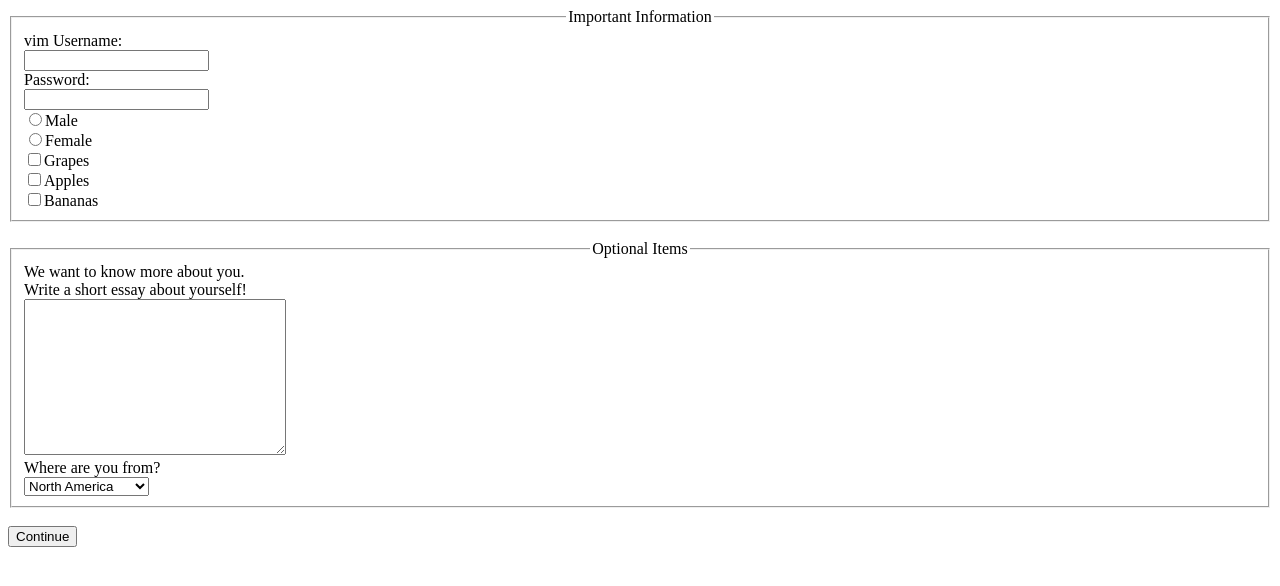
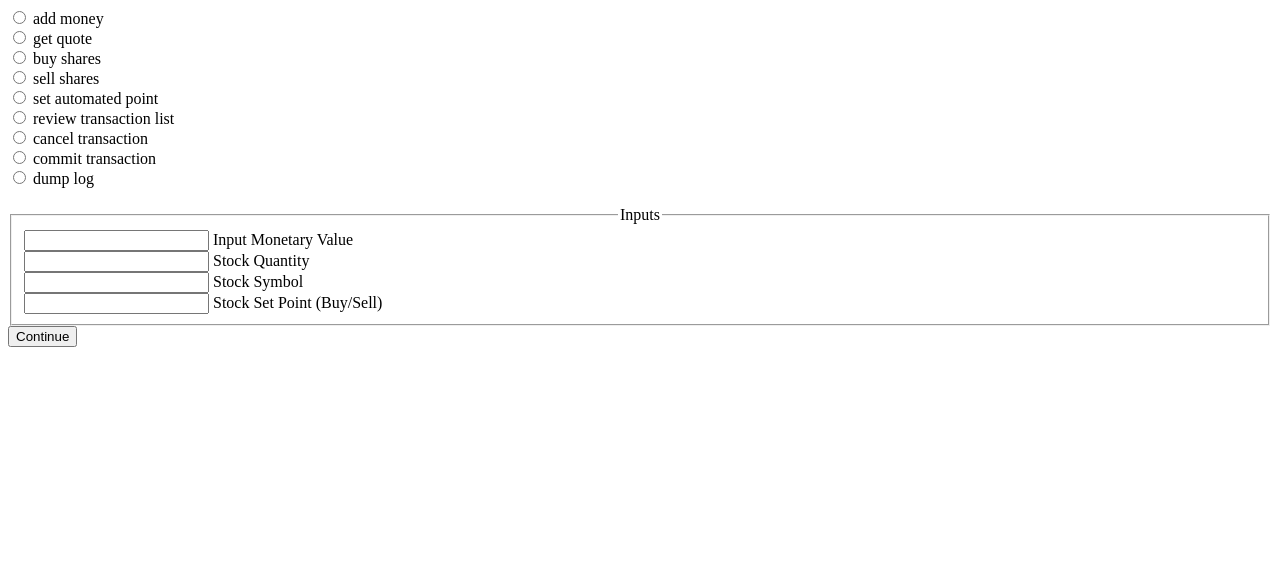
Before and after one commit to TeamGamma/directedstudies, a Flask app: page / in a window 1280 px wide. Shown: the top 586 px of the page. Run offline with Flask 2, Linux system fonts and the light colour scheme.

Commit message:
modified client form to match project description requirements

```diff
--- a/sps/web/app.py
+++ b/sps/web/app.py
@@ -6,14 +6,19 @@ app = Flask(__name__)
 @app.route("/", methods=['GET', 'POST'])
 def hello():
     if request.method == "POST":
-        return  ( """your name is %s  <br>
-                   your password is %s <br>
-                   your fruits are %s <br>
-                    you're from %s <br>""" % (
-                    request.form['username'],
-                    request.form['password'],
-                    request.form['foods'],
-                    request.form['continent'] ))
+
+
+        return  ( 	"""method: %s <br><br>
+			input monetary value: %s <br>
+                   	stock quantity: %s <br>
+			stock set point: %s <br>
+                  	stock symbol %s <br> """ % (
+
+			request.form['action'],
+			request.form['money value'],
+                    	request.form['stock quantity'],
+                    	request.form['set point'],
+			request.form['stock symbol'] ))
         # put what they submitted here
 
     else:
--- a/sps/web/templates/form.html
+++ b/sps/web/templates/form.html
@@ -1,53 +1,57 @@
 <!doctype html>
-<html lang="en">
+
 <head>
-  <meta charset="utf-8">
-  <title>My Page</title>
+
+<meta charset="utf-8">
+<title>Client Input Form</title>
+
+
 </head>
 
 <body>
 
-  <form action="/" method="POST" name="my_form">
-    <fieldset>
-      <legend align="center">Important Information</legend>vim
-      <label for="username">Username:</label><br>
-      <input type="text" name="username" id="username"><br>
-      <label for="password">Password:</label><br>
-      <input type="password" name="password" id="password"><br>
-      <input type="radio" name="gender" value="Male" id="male"><label for="male">Male</label><br>
-      <input type="radio" name="gender" value="Female" id="female"><label for="female">Female</label><br>
-      <input type="checkbox" name="foods" value="Grapes" id="grapes"><label for="grapes">Grapes</label><br>
-      <input type="checkbox" name="foods" value="Apples" id="apples"><label for="apples">Apples</label><br>
-      <input type="checkbox" name="foods" value="Bananas" id="bananas"><label for="bananas">Bananas</label>
-    </fieldset>
-    <br>
+<form action="/", method="POST", name="client_form">
 
-    <fieldset>
-      <legend align="center">Optional Items</legend>
-      <label for="essay">We want to know more about you.<br>Write a short essay about yourself!</label><br>
-      <textarea name="essay" id="essay" rows="10" cols="30">
-      </textarea>
-      <br>
+	<input type="radio" name="action" value ="add money" id ="add money">
+	<label for="add money"> add money </label><br>
+	<input type="radio" name="action" value ="get quote" id="get quote">
+	<label for="get quote"> get quote </label><br>
+	<input type="radio" name="action" value ="buy shares" id= "buy shares">
+	<label for="buy shares"> buy shares </label><br>
+	<input type="radio" name="action" value ="sell shares" id="sell shares">
+	<label for="sell shares"> sell shares </label><br>
+	<input type="radio" name="action" value ="set automated point" id="set automated point">
+	<label for="set automated point"> set automated point </label><br>
+	<input type="radio" name="action" value ="review transaction list" id="review transaction point">
+	<label for="review transaction list"> review transaction list </label><br>
+	<input type="radio" name="action" value ="cancel transaction" id ="cancel transaction">
+	<label for="cancel transaction"> cancel transaction </label><br>
+	<input type="radio" name="action" value ="commit transaction" id ="commit transaction">
+	<label for="commit transaction"> commit transaction </label><br>
+	<input type="radio" name="action" value ="dump log" id ="dump log">
+	<label for="dump log"> dump log </label><br><br>
 
-      <label for="continent">Where are you from?</label><br>
-      <select name="continent" id="continent">
-        <optgroup label="Americas">
-          <option>North America</option>
-          <option>South America</option>
-        </optgroup>
-        <optgroup label="Eurasia">
-          <option>Europe</option>
-          <option>Asia</option>
-        </optgroup>
-        <option>Africa</option>
-        <option>Australia</option>
-        <option>Antarctica</option>
-      </select>
-    </fieldset>
-    <br>
+	<fieldset>
 
-    <input type="submit" value="Continue">
-  </form>
+		<legend align="center">Inputs</legend>
+
+		<input type="text" name="money value" id ="money value">
+		<label for="money value"> Input Monetary Value </label><br>
+
+		<input type="text" name="stock quantity" id ="stock quantity">
+		<label for="stock quantity"> Stock Quantity </label><br>
+
+		<input type="text" name="stock symbol" id ="stock symbol">
+		<label for="stock symbol"> Stock Symbol </label><br>
+
+		<input type="text" name="set point" id ="set point">
+		<label for="set point"> Stock Set Point (Buy/Sell) </label><br>
+
+
+	</fieldset>
+
+	<input type="submit" value="Continue">
+
+</form>
 
 </body>
-</html>
```
